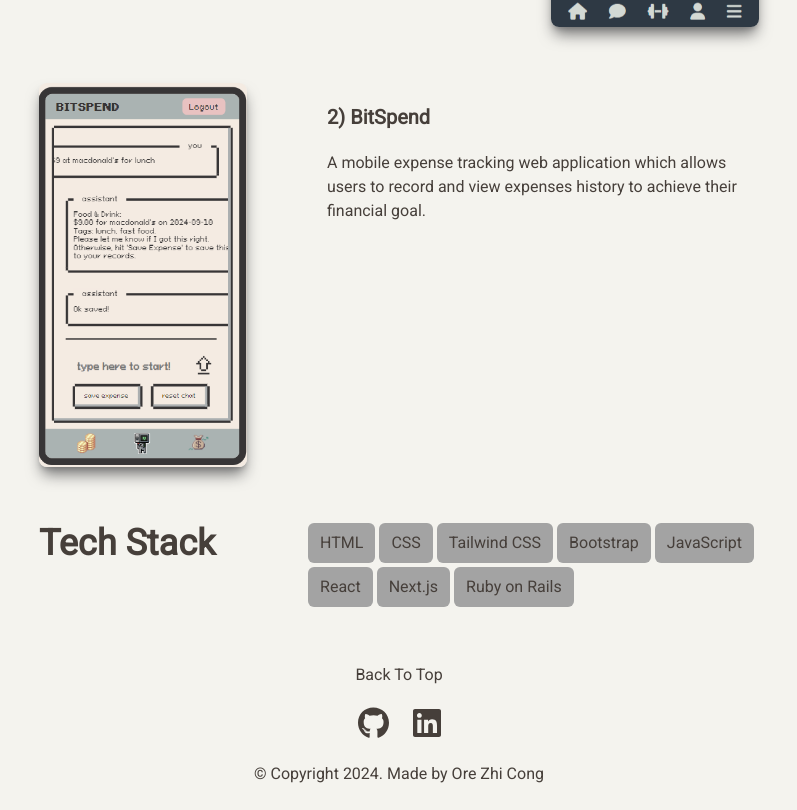
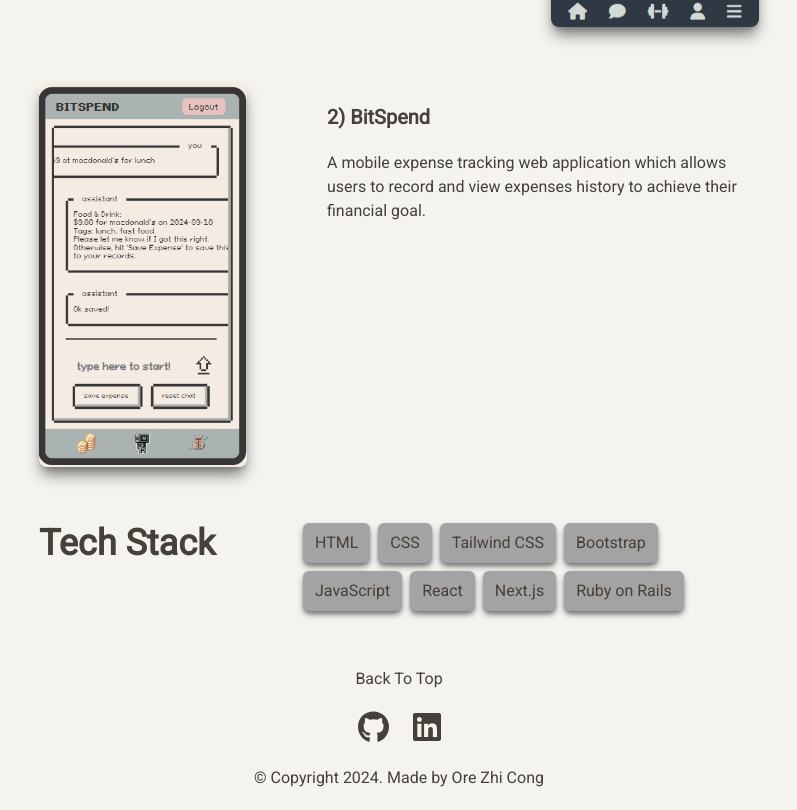
Before and after one commit to ZhiCong17/nextjs-portfolio, a Next.js app: page / in a window 1280 px wide. Shown: the part 949-1759 px from the top of the page, without its empty margins (241-1038 px from the left). Built offline with nearby package versions, Linux system fonts and the light colour scheme.

Commit message:
add shadow and increase gap size of list items in skill component

```diff
--- a/src/app/components/skill.jsx
+++ b/src/app/components/skill.jsx
@@ -2,15 +2,15 @@ export default function Skill() {
   return (
     <section className="md:flex my-14">
       <h2 className="mb-10 md:w-5/12 md:mr-20 text-4xl font-semibold">Tech Stack</h2>
-      <ul className="flex gap-1 flex-wrap justify-start md:justify-start">
-        <li className="bg-neutral-400 rounded-md py-2 px-3">HTML</li>
-        <li className="bg-neutral-400 rounded-md py-2 px-3">CSS</li>
-        <li className="bg-neutral-400 rounded-md py-2 px-3">Tailwind CSS</li>
-        <li className="bg-neutral-400 rounded-md py-2 px-3">Bootstrap</li>
-        <li className="bg-neutral-400 rounded-md py-2 px-3">JavaScript</li>
-        <li className="bg-neutral-400 rounded-md py-2 px-3">React</li>
-        <li className="bg-neutral-400 rounded-md py-2 px-3">Next.js</li>
-        <li className="bg-neutral-400 rounded-md py-2 px-3">Ruby on Rails</li>
+      <ul className="flex gap-2 flex-wrap justify-start md:justify-start">
+        <li className="bg-neutral-400 rounded-md py-2 px-3 shadow-md shadow-neutral-500">HTML</li>
+        <li className="bg-neutral-400 rounded-md py-2 px-3 shadow-md shadow-neutral-500">CSS</li>
+        <li className="bg-neutral-400 rounded-md py-2 px-3 shadow-md shadow-neutral-500">Tailwind CSS</li>
+        <li className="bg-neutral-400 rounded-md py-2 px-3 shadow-md shadow-neutral-500">Bootstrap</li>
+        <li className="bg-neutral-400 rounded-md py-2 px-3 shadow-md shadow-neutral-500">JavaScript</li>
+        <li className="bg-neutral-400 rounded-md py-2 px-3 shadow-md shadow-neutral-500">React</li>
+        <li className="bg-neutral-400 rounded-md py-2 px-3 shadow-md shadow-neutral-500">Next.js</li>
+        <li className="bg-neutral-400 rounded-md py-2 px-3 shadow-md shadow-neutral-500">Ruby on Rails</li>
       </ul>
     </section>
   )
```
